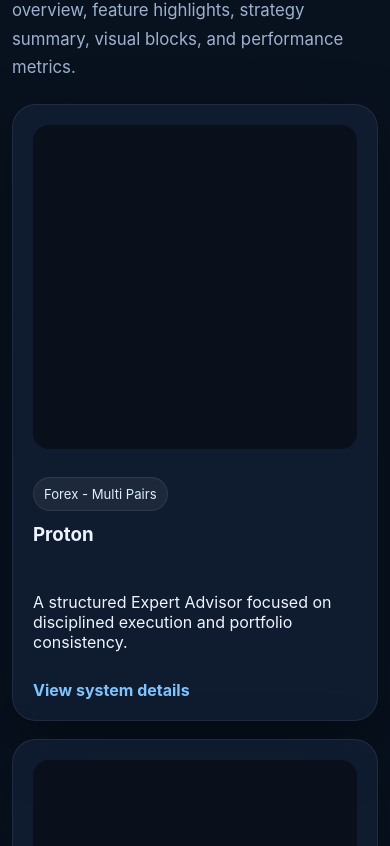
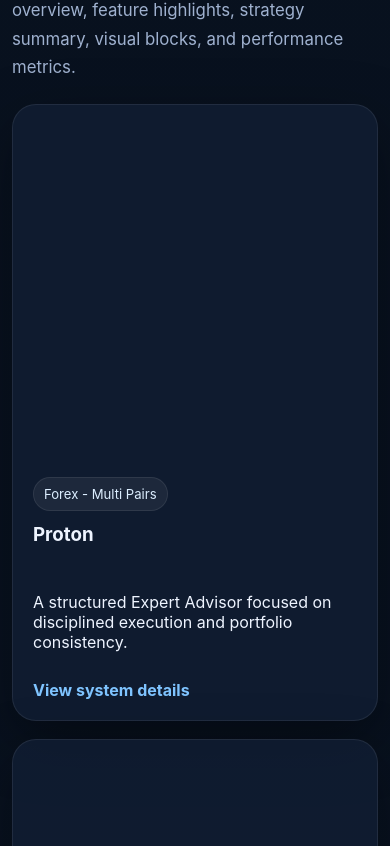
Before and after one commit to giovannimaccioni1989-byte/xeno-system-solution, a React (Vite) app: page / in a window 390 px wide. Shown: the part 3498-4344 px from the top of the page. Built offline with nearby package versions, Linux system fonts and the light colour scheme.

Commit message:
Update styles.css

```diff
--- a/src/styles.css
+++ b/src/styles.css
@@ -538,3 +538,11 @@ a {
 .advisor-visual::after {
   display: none;
 }
+.advisor-visual {
+  background: none !important;
+}
+
+.advisor-visual::after {
+  content: none !important;
+  display: none !important;
+}
```
